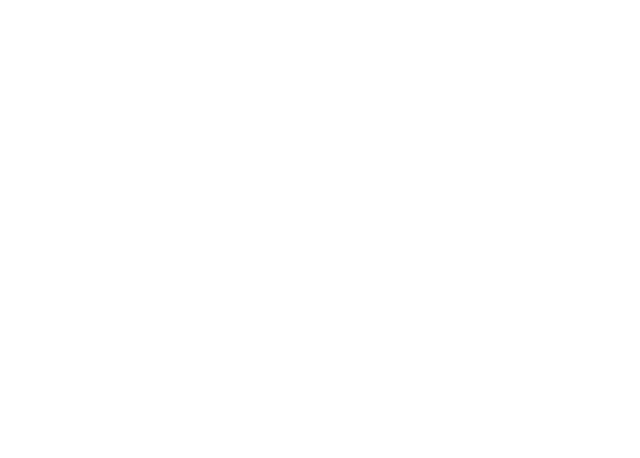
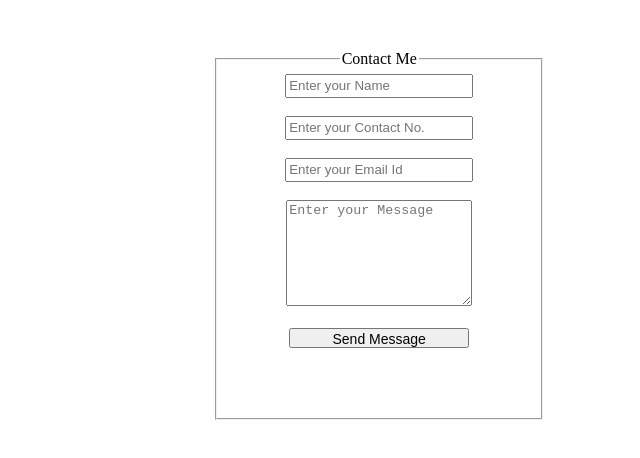
Before and after one commit to tanayakamble2001/html-project, a plain HTML site: page contact.html in a window 1280 px wide. Shown: the whole page, without its empty margins (640-1280 px from the left). Drawn offline with Linux system fonts and the light colour scheme.

Commit message:
'contact'

```diff
--- /dev/null
+++ b/about.css
@@ -0,0 +1,15 @@
+body{
+    background-color: #f7e8fa;
+    background-repeat: no-repeat;
+    background-size: 100%;
+    background-attachment: fixed;
+}
+.about{
+    background-color: aqua;
+    width: 40%;
+    height: 390px;
+}
+p{
+    font-size: 18px;
+    font-family: 'Lugrasimo';
+}
--- a/about.html
+++ b/about.html
@@ -4,8 +4,13 @@
     <meta charset="UTF-8">
     <meta name="viewport" content="width=device-width, initial-scale=1.0">
     <title>About</title>
+    <link rel="stylesheet" href="about.css">
+    <link rel="stylesheet" href="https://fonts.googleapis.com/css?family=Lugrasimo"/>
 </head>
 <body>
-
+    <div class="about">
+        <p>Hi...</p>
+        <p>I'm Tanaya Kamble.I am fresher. I have Bachelor's Degree in Computer Application from SNDT University</p>
+    </div>
 </body>
 </html>
--- /dev/null
+++ b/contact.css
@@ -0,0 +1,28 @@
+div{
+    /*background-color: blanchedalmond;*/
+    width: 40%;
+    height: 390px;
+    text-align: center;
+    margin-left: auto;
+    margin-top: 50px;
+}
+fieldset{
+    margin: auto;
+    width: 300px;
+    height: 350px;
+}
+textarea{
+    width: 180px;
+    height: 100px;
+}
+input{
+    width: 180px;
+    height: 18px;
+}
+button{
+    /*background-color: blueviolet;*/
+    /*border: none;*/
+    width: 180px;
+    height: 20px;
+    font-size: 14px;
+}
--- a/contact.html
+++ b/contact.html
@@ -0,0 +1,30 @@
+<!DOCTYPE html>
+<html lang="en">
+<head>
+    <meta charset="UTF-8">
+    <meta name="viewport" content="width=device-width, initial-scale=1.0">
+    <title>contact</title>
+    <link rel="stylesheet" href="contact.css">
+</head>
+<body>
+    <div>
+        <fieldset>
+            <legend style="text-align: center;">Contact Me</legend>
+            <form>
+                <!--<label>Name:</label>-->
+                <input type="text" placeholder="Enter your Name"/>
+                <br><br>
+                <!--<label>Contact No. :</label>-->
+                <input type="tel" placeholder="Enter your Contact No."/>
+                <br><br>
+                <!--<label>Email Id:</label>-->
+                <input type="email" placeholder="Enter your Email Id"/>
+                <br><br>
+                <textarea placeholder="Enter your Message"></textarea>
+                <br><br>
+                <button type="submit">Send Message</button>
+            </form>
+        </fieldset>
+    </div>
+</body>
+</html>
```
Also changed, not shown: index.html (+1 -0 lines), style.css (+7 -5 lines), images/linkedinlogo.png (added).
